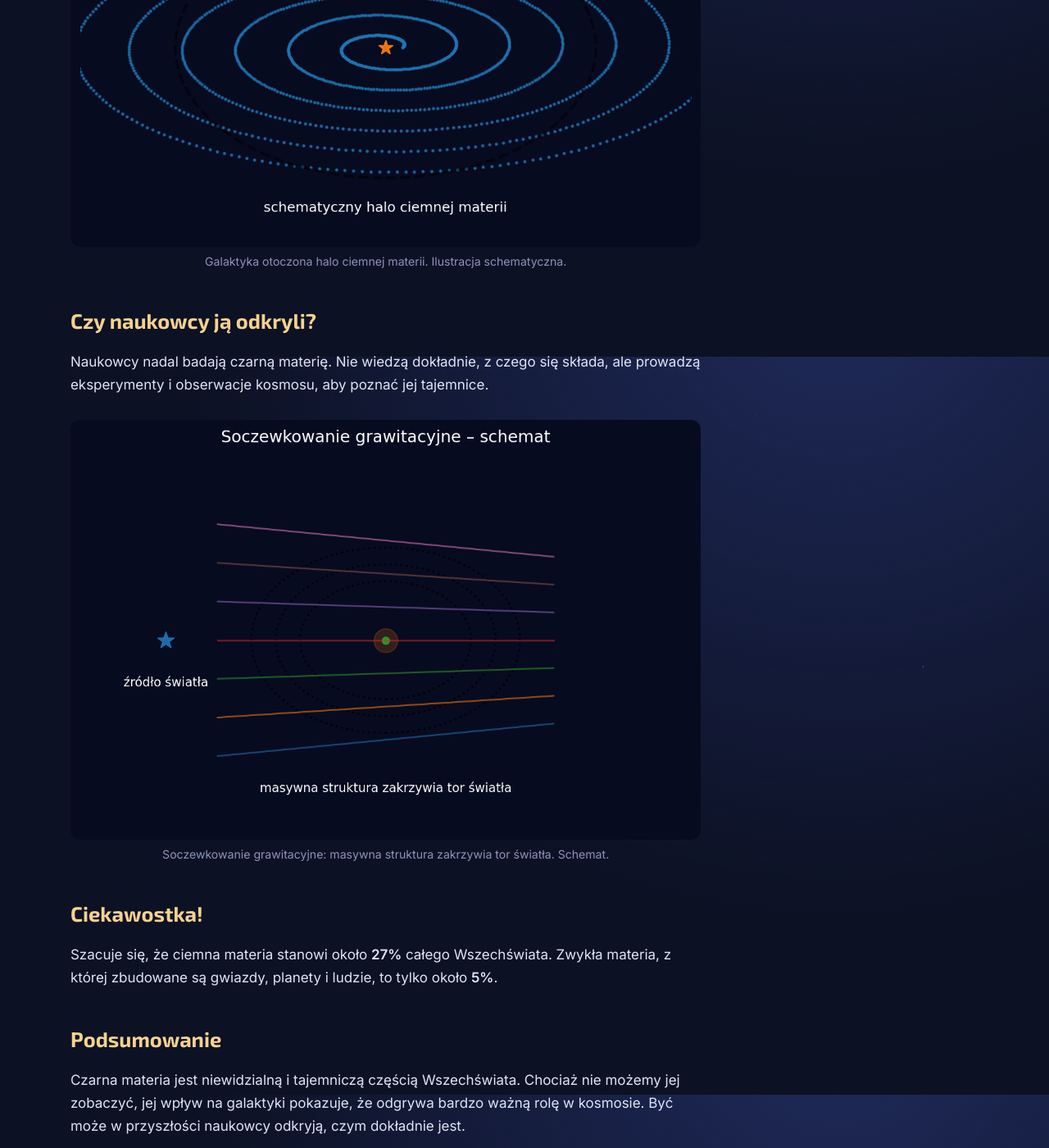
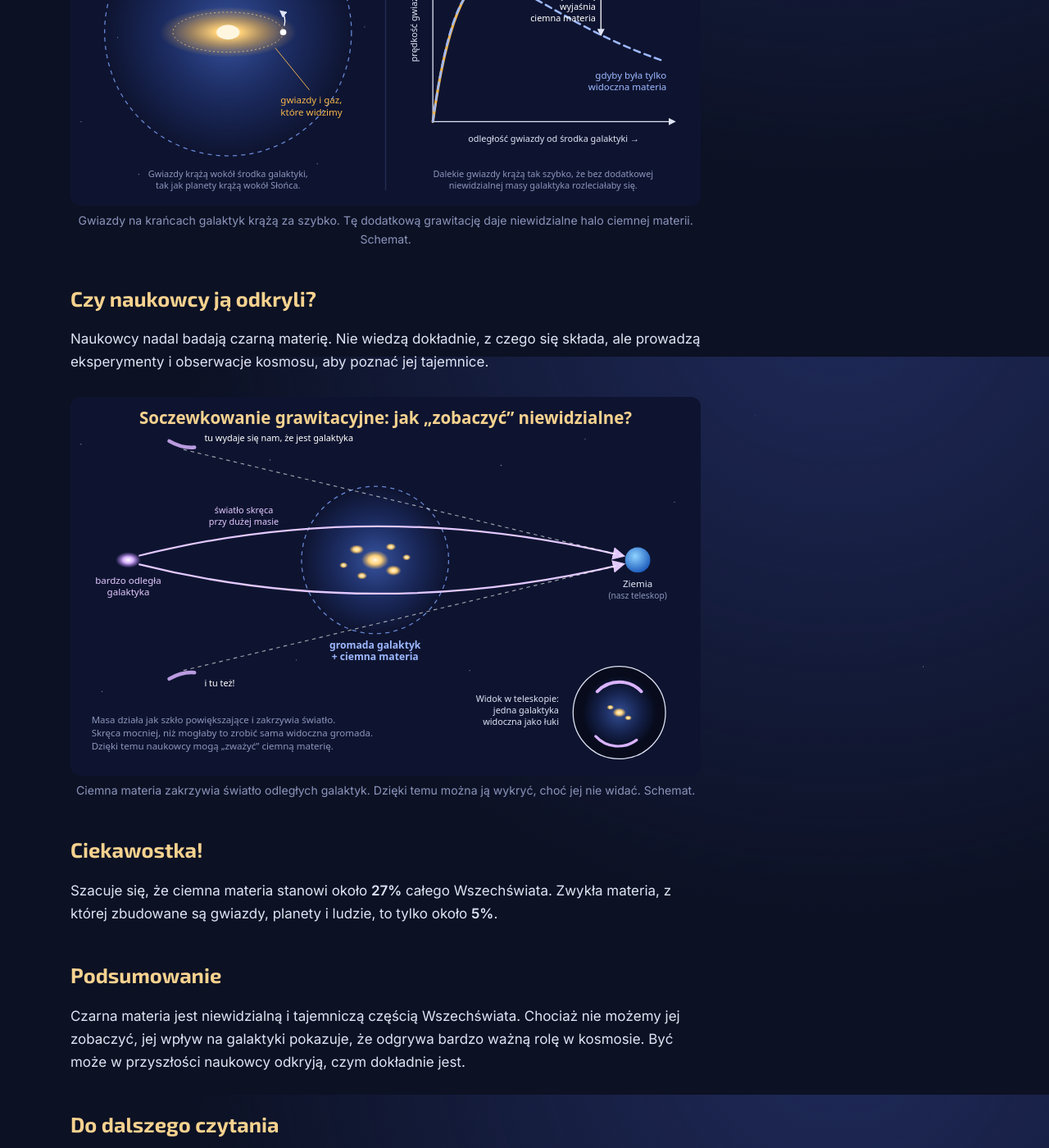
Before and after one commit to sdarioo/astrowojtek, a Jekyll site: the page built from _posts/2026-11-20-czarna-materia.md, in a window 1280 px wide and 1400 px high, scrolled down 1365 px. Shown: the whole window at 82% size. Built offline with Jekyll 4.4.1, drawn with Linux system fonts in a browser that asks for light colours.

Commit message:
Czarna materia: nowe, czytelniejsze schematy
Co-Authored-By: Claude Opus 5.5 <noreply@anthropic.com>

```diff
--- a/_posts/2026-11-20-czarna-materia.md
+++ b/_posts/2026-11-20-czarna-materia.md
@@ -14,13 +14,13 @@ Czarna materia to niewidzialna materia, która nie świeci i nie odbija światł
 
 Czarna materia pomaga wyjaśnić, dlaczego galaktyki obracają się w taki sposób, w jaki się obracają. Jej grawitacja wpływa na ruch gwiazd i pomaga utrzymywać duże struktury kosmiczne.
 
-{% include zdjecie.html plik="02_galaktyka_halo.png" podpis="Galaktyka otoczona halo ciemnej materii. Ilustracja schematyczna." %}
+{% include zdjecie.html plik="halo-ciemnej-materii.svg" podpis="Gwiazdy na krańcach galaktyk krążą za szybko. Tę dodatkową grawitację daje niewidzialne halo ciemnej materii. Schemat." %}
 
 ## Czy naukowcy ją odkryli?
 
 Naukowcy nadal badają czarną materię. Nie wiedzą dokładnie, z czego się składa, ale prowadzą eksperymenty i obserwacje kosmosu, aby poznać jej tajemnice.
 
-{% include zdjecie.html plik="03_soczewkowanie_grawitacyjne.png" podpis="Soczewkowanie grawitacyjne: masywna struktura zakrzywia tor światła. Schemat." %}
+{% include zdjecie.html plik="soczewkowanie-grawitacyjne.svg" podpis="Ciemna materia zakrzywia światło odległych galaktyk. Dzięki temu można ją wykryć, choć jej nie widać. Schemat." %}
 
 ## Ciekawostka!
 
```
Also changed, not shown: assets/images/posts/2026-11-20-czarna-materia/02_galaktyka_halo.png (deleted), assets/images/posts/2026-11-20-czarna-materia/03_soczewkowanie_grawitacyjne.png (deleted), assets/images/posts/2026-11-20-czarna-materia/halo-ciemnej-materii.svg (added), assets/images/posts/2026-11-20-czarna-materia/soczewkowanie-grawitacyjne.svg (added).
